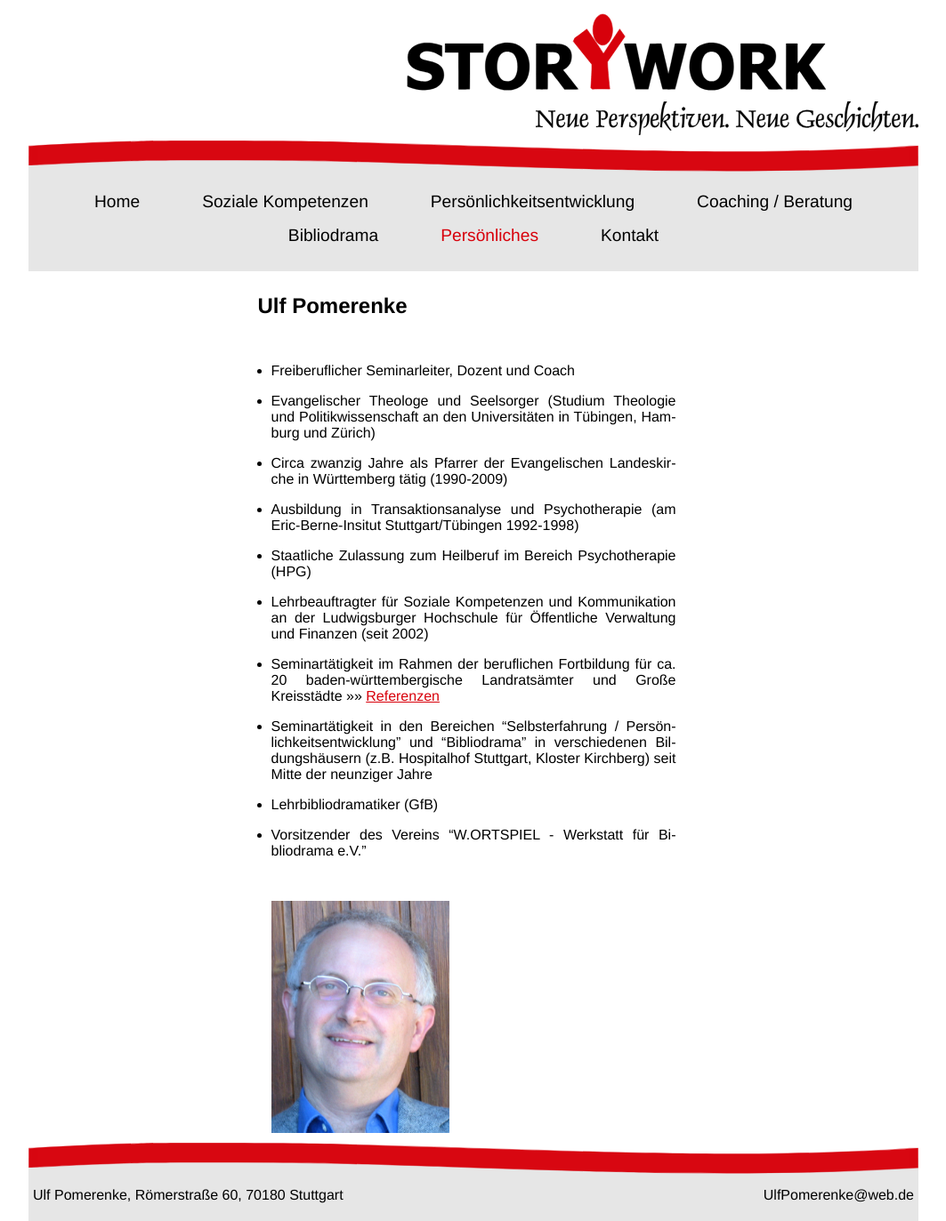
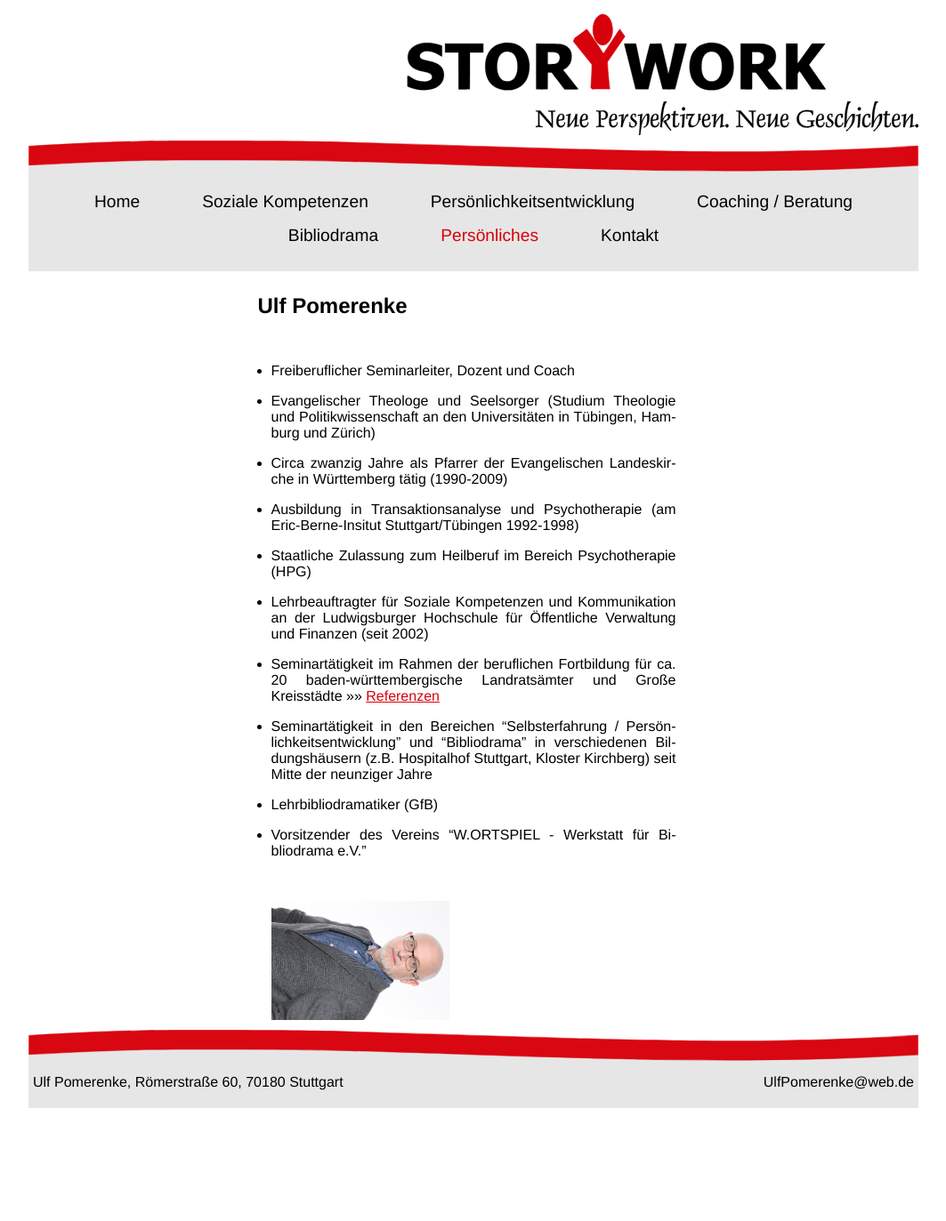
Before and after one commit to storywork/storywork.github.io, a Jekyll site: the page built from persoenliches.md, in a window 1280 px wide. Shown: the whole page at 89% size, without its empty margins (108-1171 px from the left). Built offline with Jekyll 4.4.1, drawn with Linux system fonts in a browser that asks for light colours; after the commit the page ends 1246 px from its top, so only the background shows below that.

Commit message:
Update persoenliches.md

```diff
--- a/persoenliches.md
+++ b/persoenliches.md
@@ -29,5 +29,5 @@ layout: page
 </div>
 
 {::nomarkdown}
-<img title="Ulf Pomerenke" src="{{ "/img/bildulf.jpg" | relative_path }}" alt="Portrait Ulf Pomerenke" class="portrait">
+<img title="Ulf Pomerenke" src="{{ "/img/klein.jpg" | relative_path }}" alt="Portrait Ulf Pomerenke" class="portrait">
 {:/}
```
